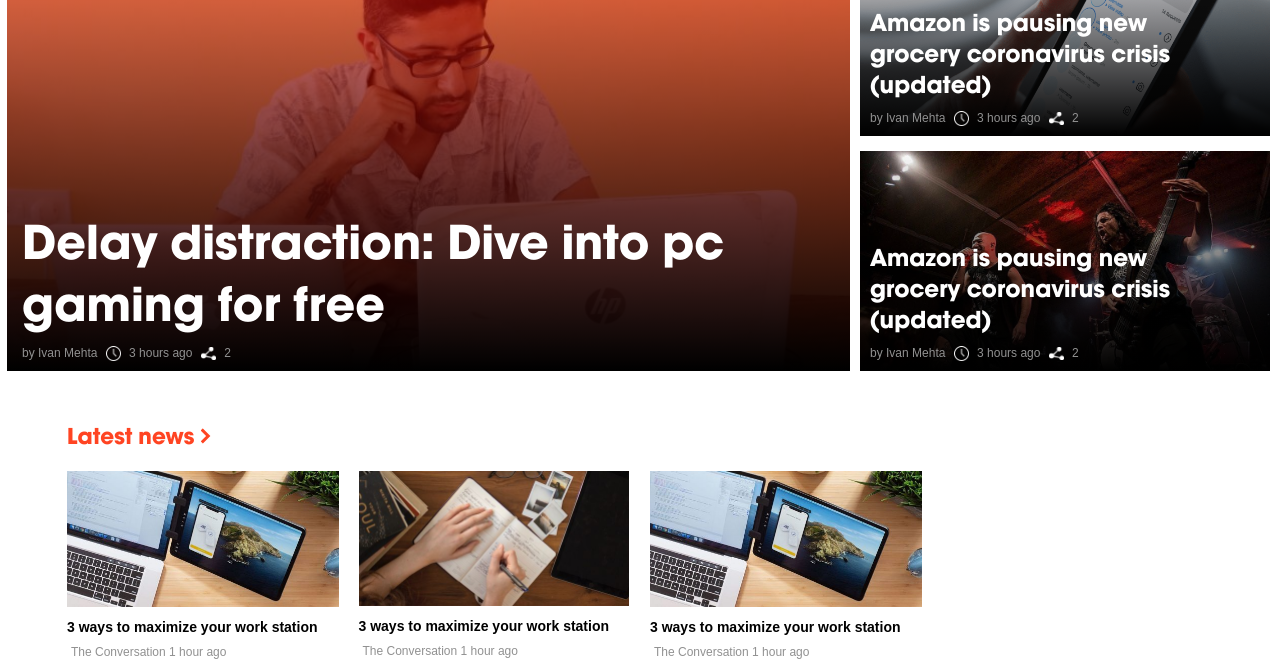
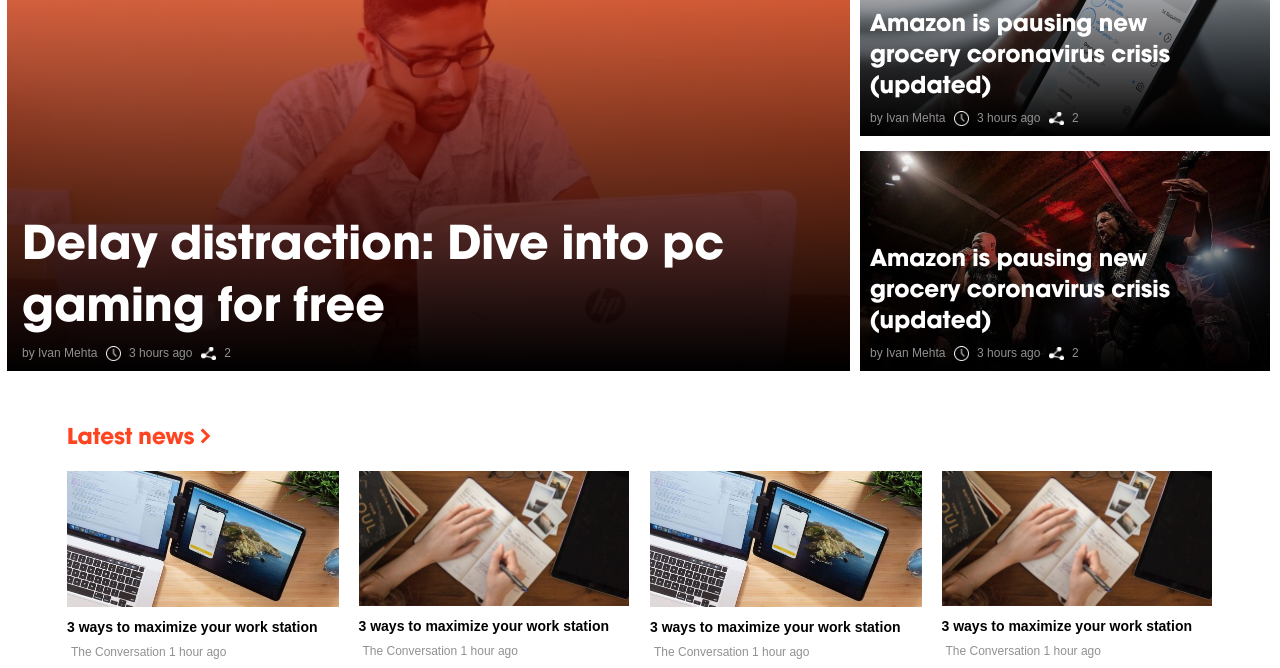
Before and after one commit to asiimwedismas/thnextweb-page, a plain HTML site: page index.html in a window 1280 px wide. Shown: the part 179-847 px from the top of the page. Drawn offline with Linux system fonts and the light colour scheme; a web font is replaced by a local one.

Commit message:
add fourth item last new

```diff
--- a/index.html
+++ b/index.html
@@ -196,6 +196,28 @@
                       </div>
               </div>
 
+              <div class="col-sm-12 col-xl-3 col-md-4">
+                      <div class="gallery-item">
+                        <a href="#">
+                            <ul class="list-slide-description">
+                                <li>
+                                  <div class="image">
+                                      <img class="img-latest-news" src="img/thumb1.jpg" alt="">
+                                  </div>
+                                </li>
+                                <li>
+                                  <p class="slide-description">
+                                        3 ways to maximize your work station
+                                  </p>
+                                  <p class="author">
+                                        The Conversation 1 hour ago
+                                  </p>
+                                </li>
+                            </ul>
+                          </a>
+                        </div>
+                </div>
+
   </div>
 
 </body>
```
